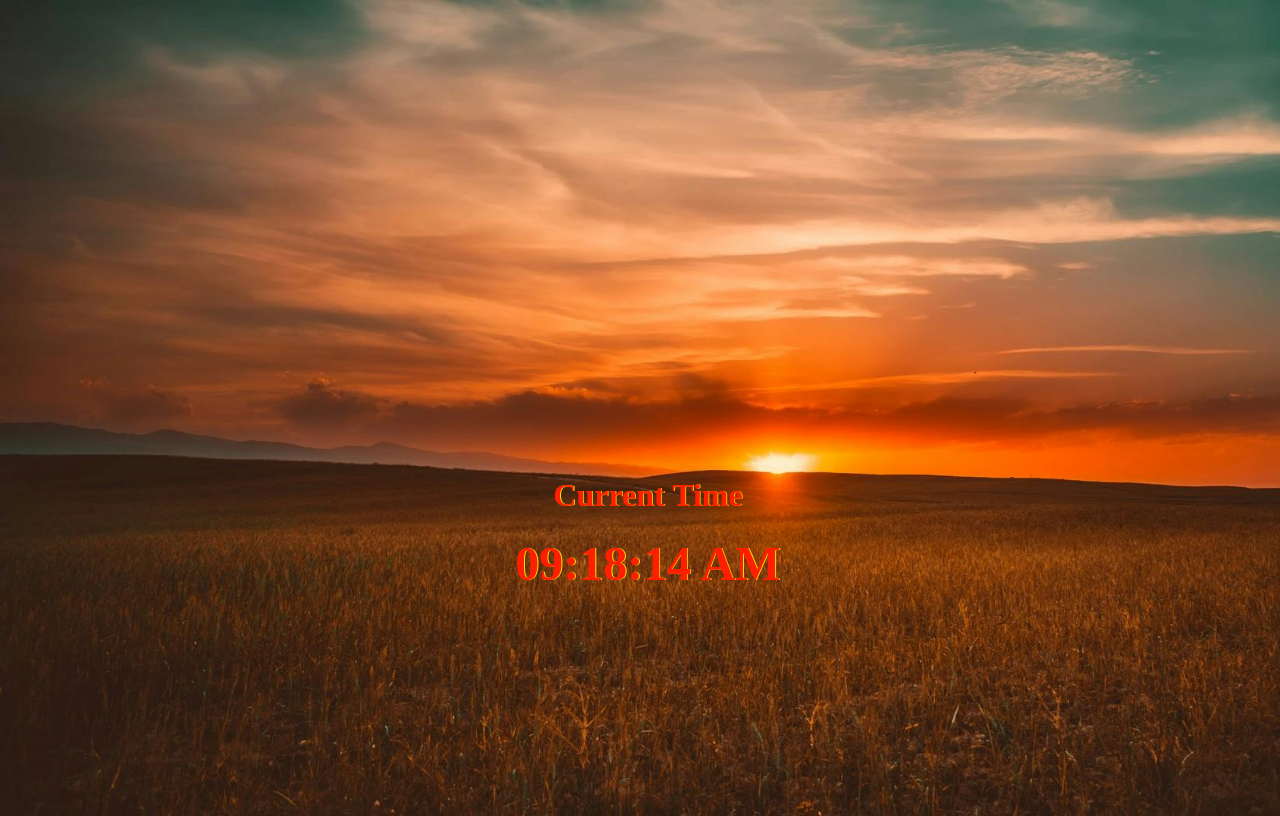
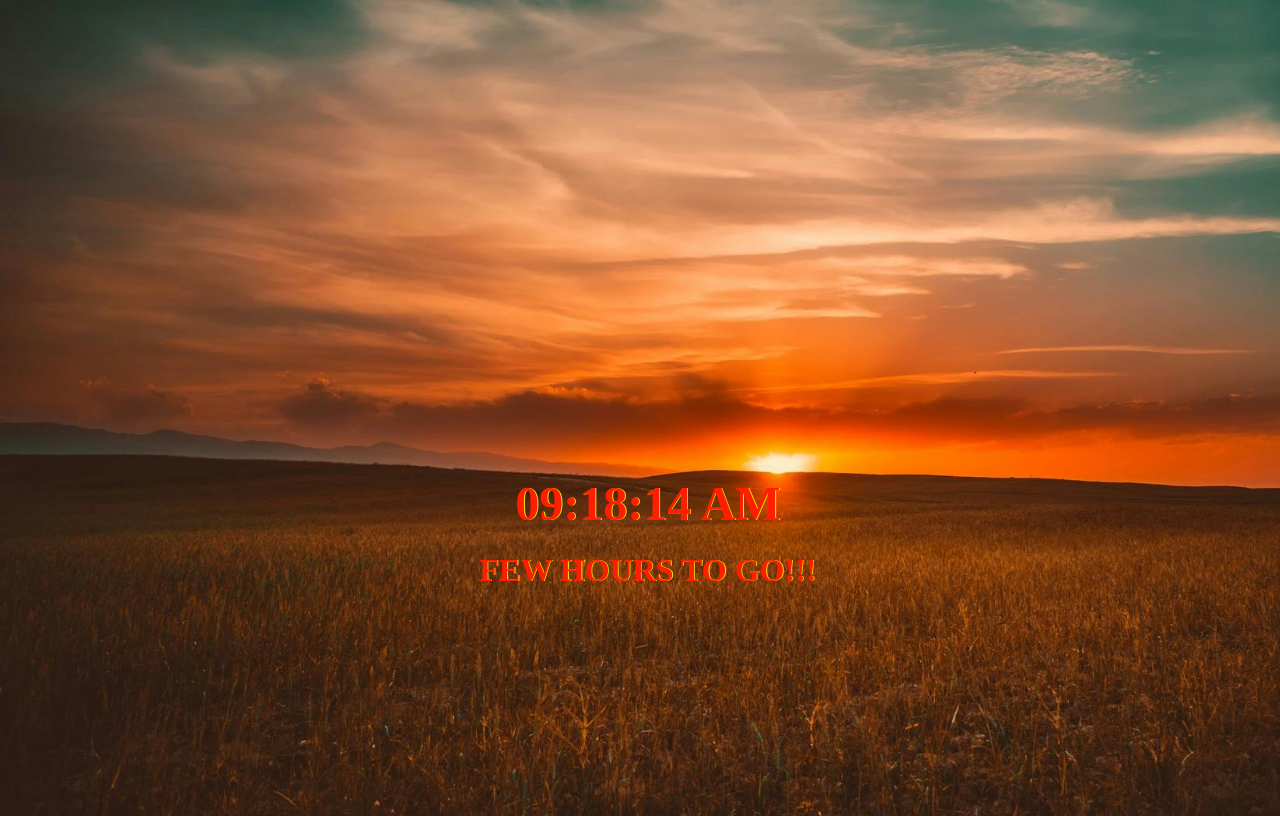
Before and after one commit to Ashwinichinnapaiyan/CLOCK, a plain HTML site: page index.html in a window 1280 px wide. Drawn offline with Linux system fonts and the light colour scheme.

Commit message:
Update index.html

```diff
--- a/index.html
+++ b/index.html
@@ -9,8 +9,9 @@
 <body>
     <div class="container">
         <div class="row">
-                <h1 class="text-center">Current Time</h1>
+
                 <div id="clock" class="text-center"></div>
+            <h1 class="text-center">FEW HOURS TO GO!!!</h1>
         </div>
     </div>
     <script src="script.js"></script>
```
